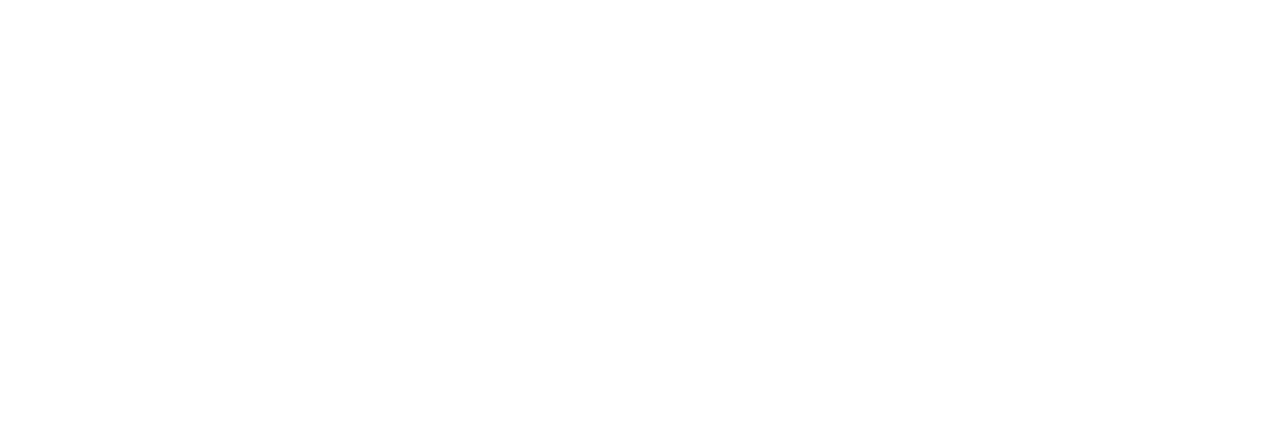
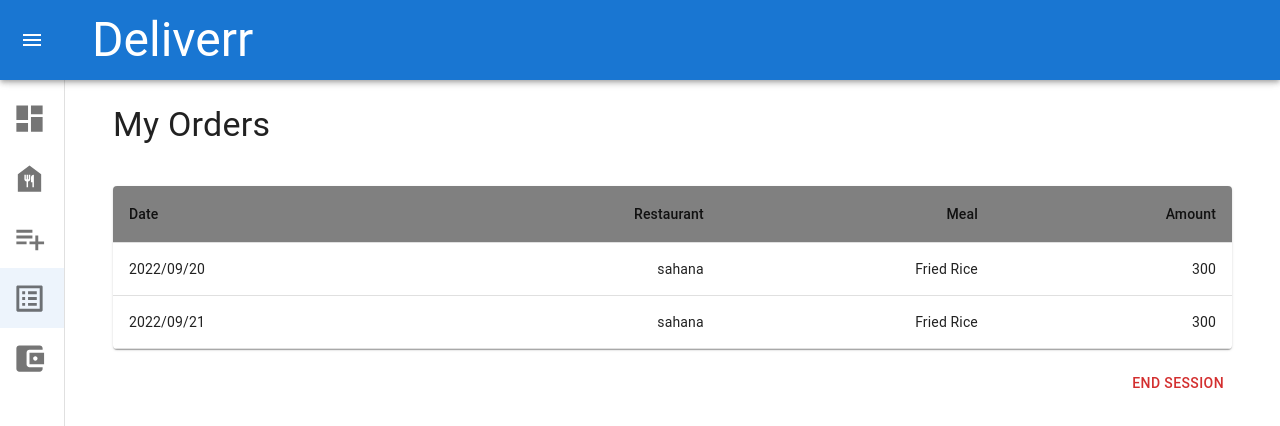
Before and after one commit to ipjayawick/Food-ordering-app, a React (Vite) app in the folder frontend/: page /orders in a window 1280 px wide. Before the commit this address had no page. Shown: the top 426 px of the page. Built offline with nearby package versions, Linux system fonts and the light colour scheme.

Commit message:
my orders page

```diff
--- a/frontend/src/App.jsx
+++ b/frontend/src/App.jsx
@@ -3,6 +3,7 @@
 import AddOrderPage from './addOrder/pages/AddOrderPage';
 import RestaurantsPage from './restaurants/pages/RestaurantsPage';
 import WalletPage from './wallet/pages/WalletPage'
+import OrderPage from './order/order_pages/OrderPage'
 
 function App() {
   return (
@@ -13,6 +14,7 @@
             <Route path="addOrder" element={<AddOrderPage />} />
             <Route path="shops" element={<RestaurantsPage />} />
             <Route path="wallet" element={<WalletPage />} />
+            <Route path="orders" element={<OrderPage />} />
           </Route>
         </Routes>
       </Router>
--- /dev/null
+++ b/frontend/src/order/order_components/order.jsx
@@ -0,0 +1,66 @@
+import { Box} from '@mui/material'
+import React from 'react'
+import Table from '@mui/material/Table';
+import TableBody from '@mui/material/TableBody';
+import TableCell from '@mui/material/TableCell';
+import TableContainer from '@mui/material/TableContainer';
+import TableHead from '@mui/material/TableHead';
+import TableRow from '@mui/material/TableRow';
+import Paper from '@mui/material/Paper';
+
+
+function ccyFormat(num) {
+    return `${num.toFixed(2)}`;
+}
+
+
+
+function createRow(date, shop, meal, amount) {
+    return { date, shop, meal, amount};
+}
+
+
+
+const rows = [
+    createRow('2022/09/20', 'sahana', 'Fried Rice', 300),
+    createRow('2022/09/21', 'sahana', 'Fried Rice', 300),
+
+];
+
+
+
+function Session() {
+    return (
+        <Box sx={{ mb: 2 }}>
+            <TableContainer component={Paper}>
+                <Table sx={{ minWidth: 700 }} aria-label="spanning table">
+                    <TableHead sx={{ backgroundColor: 'gray' }}>
+                        <TableRow>
+                            <TableCell>Date</TableCell>
+                            <TableCell align="right">Restaurant</TableCell>
+                            <TableCell align="right">Meal</TableCell>
+                            <TableCell align="right">Amount</TableCell>
+
+                        </TableRow>
+                    </TableHead>
+                    <TableBody>
+                        {rows.map((row) => (
+                            <TableRow key={row.date}>
+                                <TableCell>{row.date}</TableCell>
+                                <TableCell align='right'>{row.shop}</TableCell>
+                                <TableCell align="right">{row.meal}</TableCell>
+                                <TableCell align="right">{row.amount}</TableCell>
+
+                            </TableRow>
+                        ))}
+
+
+                    </TableBody>
+                </Table>
+            </TableContainer>
+        </Box>
+
+    )
+}
+
+export default Session
--- /dev/null
+++ b/frontend/src/order/order_pages/OrderPage.jsx
@@ -0,0 +1,20 @@
+import { Box, Button, Container, Stack, Typography } from '@mui/material'
+import Session from '../order_components/order'
+function OrderPage() {
+    return (
+        <Container maxWidth="none">
+            <Stack direction="row" sx={{ mb: 5 }}>
+                <Typography variant='h4'>
+                    My Orders
+                </Typography>
+                {/* <Box sx={{ marginLeft: 'auto' }}>
+                    <Button >Create a Trip</Button>
+                </Box> */}
+            </Stack>
+            <Session />
+            <Button color='error' sx={{ float: "right" }} >End Session</Button>
+        </Container>
+    )
+}
+
+export default OrderPage
```
Also changed, not shown: frontend/src/order/order.jsx (deleted), frontend/src/shared/components/DrawerComponent.jsx (line endings or trailing spaces).
